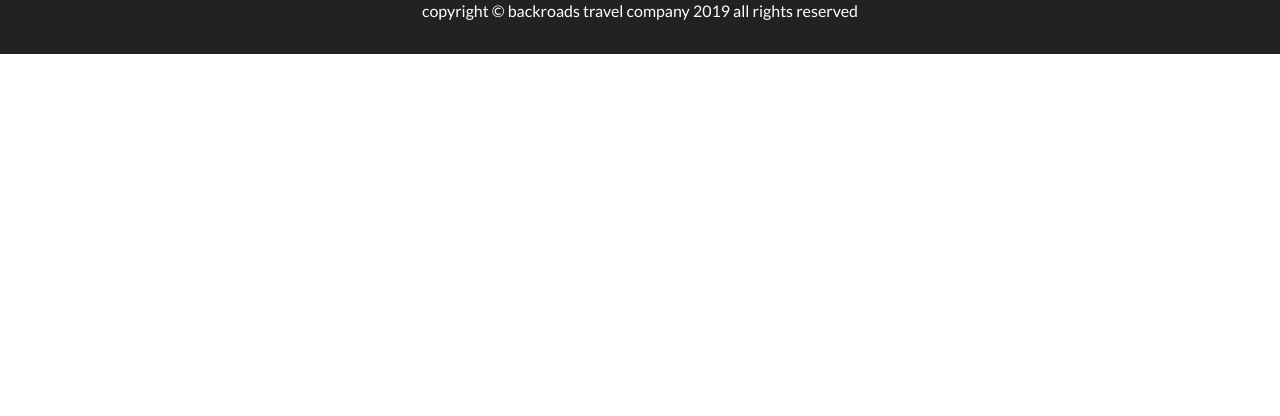
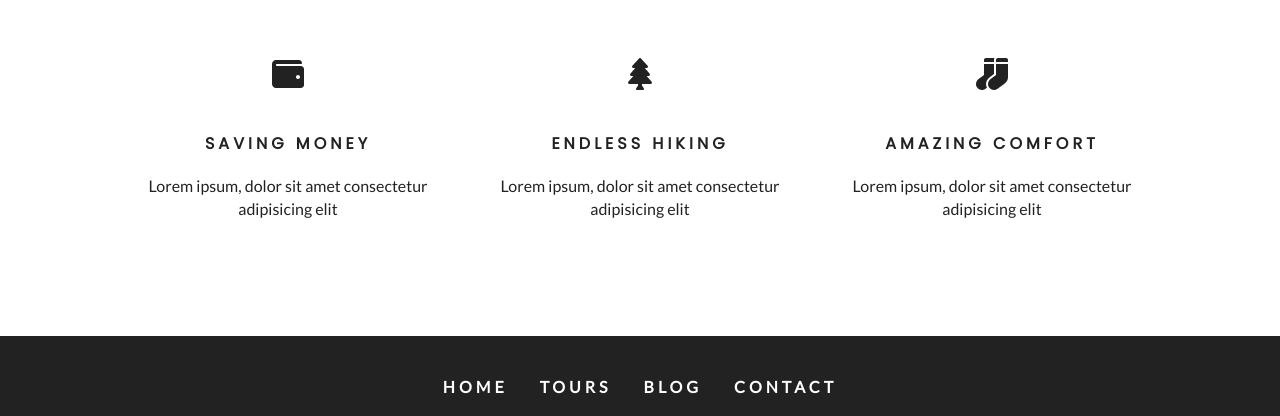
Before and after one commit to WebDevRaul/Backroads, a Gatsby site: page / in a window 1280 px wide. Shown: the part 1382-1798 px from the top of the page. Before the commit the page ends 1436 px from the top, so only its background shows below. Built offline with nearby package versions, Linux system fonts and the light colour scheme; Gatsby itself is replaced by a stand-in of ours.

Commit message:
services component + rearange folder components

```diff
--- a/src/components/banner/banner.scss
+++ b/src/components/common/banner/banner.scss
@@ -1,4 +1,4 @@
-@import '../../layout/layout.scss';
+@import '../../../layout/layout.scss';
 
 .banner {
   text-align: center;
--- a/src/components/index_page/about/title/title_sc.js
+++ b/src/components/common/title/title_sc.js
@@ -1,5 +1,5 @@
 import styled from 'styled-components';
-import { primaryColor, mainBlack } from '../../../../layout/layout.scss';
+import { primaryColor, mainBlack } from '../../../layout/layout.scss';
 
 const Wrapper = styled.div`
   text-transform: uppercase;
--- a/src/components/index_page/about/About.js
+++ b/src/components/index_page/about/About.js
@@ -1,6 +1,6 @@
 import React from 'react';
 
-import Title from './title/Title';
+import Title from '../../common/title/Title';
 import img from '../../../images/defaultBcg.jpeg';
 import Wrapper from './about_sc';
 
--- /dev/null
+++ b/src/components/index_page/about/service/Services.jsx
@@ -0,0 +1,26 @@
+import React from 'react';
+
+import services from '../../../../constants/services';
+
+import Title from '../../../common/title/Title';
+import Wrapper from './services_sc';
+
+const Services = () => (
+  <Wrapper className='services'>
+    <Title title='our' subtitle='services' />
+    <div className='center'>
+      {
+        services.map((item, index) => {
+          const { icon, title, text } = item;
+          return <article key={index} className='service'>
+            <span>{icon}</span>
+            <h4>{title}</h4>
+            <p>{text}</p>
+          </article>
+        })
+      }
+    </div>
+  </Wrapper>
+);
+
+export default Services;
--- /dev/null
+++ b/src/components/index_page/about/service/services_sc.js
@@ -0,0 +1,34 @@
+import styled from 'styled-components';
+import { mainGreay, primaryColor } from '../../../../layout/layout.scss'
+
+const Wrapper = styled.section`
+  background: ${mainGreay};
+  padding: 4rem 0;
+
+  .center {
+    width: 80vw;
+    margin: 0 auto;
+    display: grid;
+    grid-template-columns: repeat(auto-fit, minmax(250px, 1fr));
+    grid-column-gap: 2rem;
+
+    .service {
+      margin: 2rem 0;
+      text-align: center;
+
+      span {
+        background: ${primaryColor};
+        padding: 0.5rem;
+        display: inline-block;
+        font-size: 2rem;
+        margin-bottom: 1.5rem;
+      }
+
+      h4 {
+        text-transform: uppercase;
+      }
+    }
+  }
+`
+
+export default Wrapper;
--- /dev/null
+++ b/src/constants/services.js
@@ -0,0 +1,20 @@
+import React from "react";
+import { FaWallet, FaTree, FaSocks } from "react-icons/fa";
+
+export default [
+  {
+    icon: <FaWallet />,
+    title: "saving money",
+    text: "Lorem ipsum, dolor sit amet consectetur adipisicing elit",
+  },
+  {
+    icon: <FaTree />,
+    title: "endless hiking",
+    text: "Lorem ipsum, dolor sit amet consectetur adipisicing elit",
+  },
+  {
+    icon: <FaSocks />,
+    title: "amazing comfort",
+    text: "Lorem ipsum, dolor sit amet consectetur adipisicing elit",
+  },
+]
--- a/src/pages/404.js
+++ b/src/pages/404.js
@@ -2,7 +2,7 @@ import React from 'react';
 import { Link } from 'gatsby';
 
 import Layout from '../layout/Layout';
-import Banner from '../components/banner/Banner';
+import Banner from '../components/common/banner/Banner';
 import { primaryColor } from '../layout/layout.scss';
 
 const errorStyle = {
--- a/src/pages/index.js
+++ b/src/pages/index.js
@@ -2,9 +2,10 @@ import React from "react";
 import { Link } from 'gatsby';
 
 import Layout from '../layout/Layout';
-import Hero from '../components/hero/Hero';
-import Banner from '../components/banner/Banner';
+import Hero from '../components/index_page/hero/Hero';
+import Banner from '../components/common/banner/Banner';
 import About from '../components/index_page/about/About';
+import Services from "../components/index_page/about/service/Services";
 
 export default () => (
   <Layout>
@@ -16,5 +17,6 @@ export default () => (
       </Banner>
     </Hero>
     <About />
+    <Services />
   </Layout>
 )
```
Also changed, not shown: src/components/common/banner/Banner.jsx (renamed from src/components/banner/Banner.jsx), src/components/common/title/Title.js (renamed from src/components/index_page/about/title/Title.js), src/components/hero/hero.scss (deleted), src/components/index_page/about/about_sc.js (line endings or trailing spaces), src/components/index_page/hero/Hero.jsx (renamed from src/components/hero/Hero.jsx).
